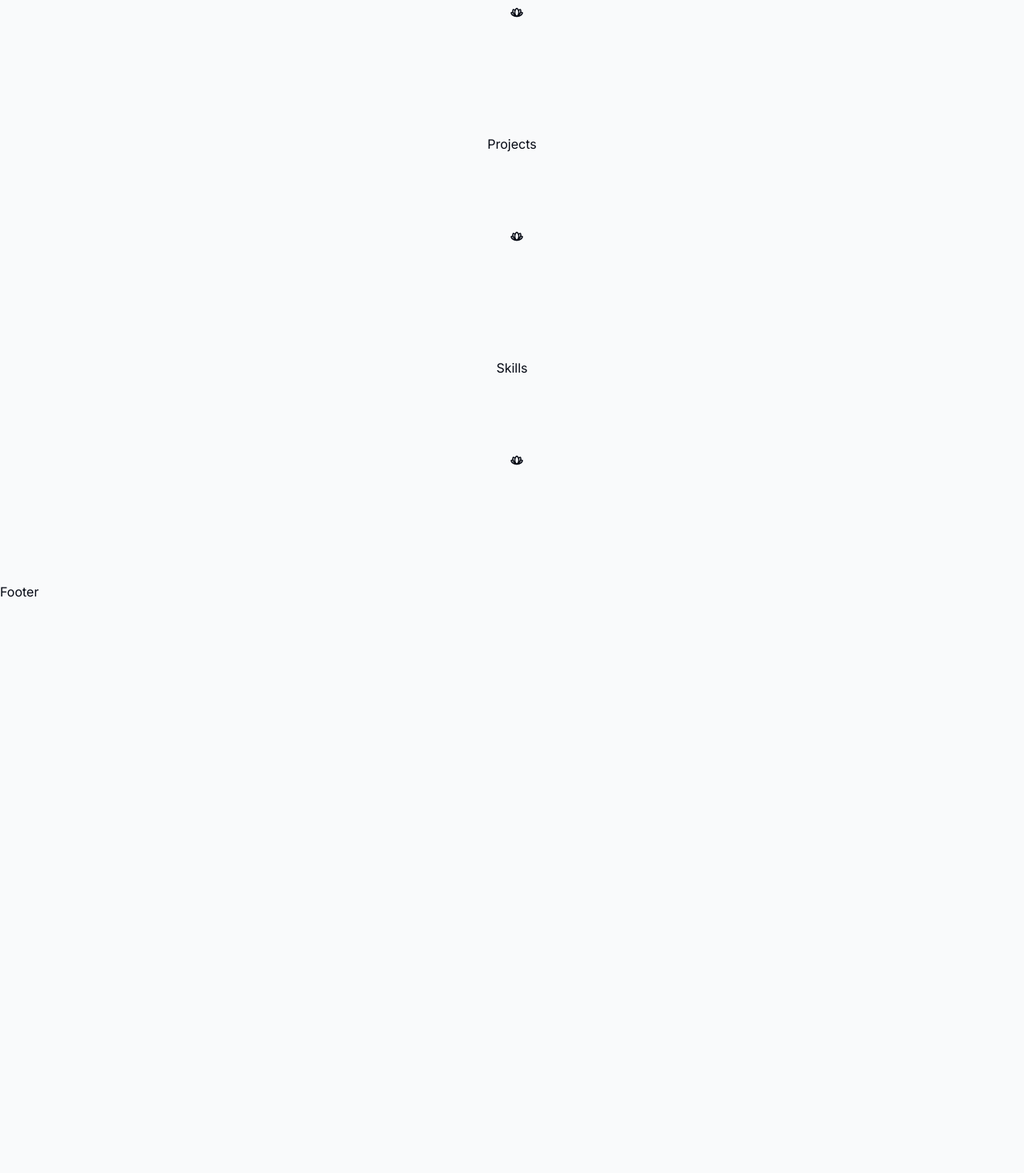
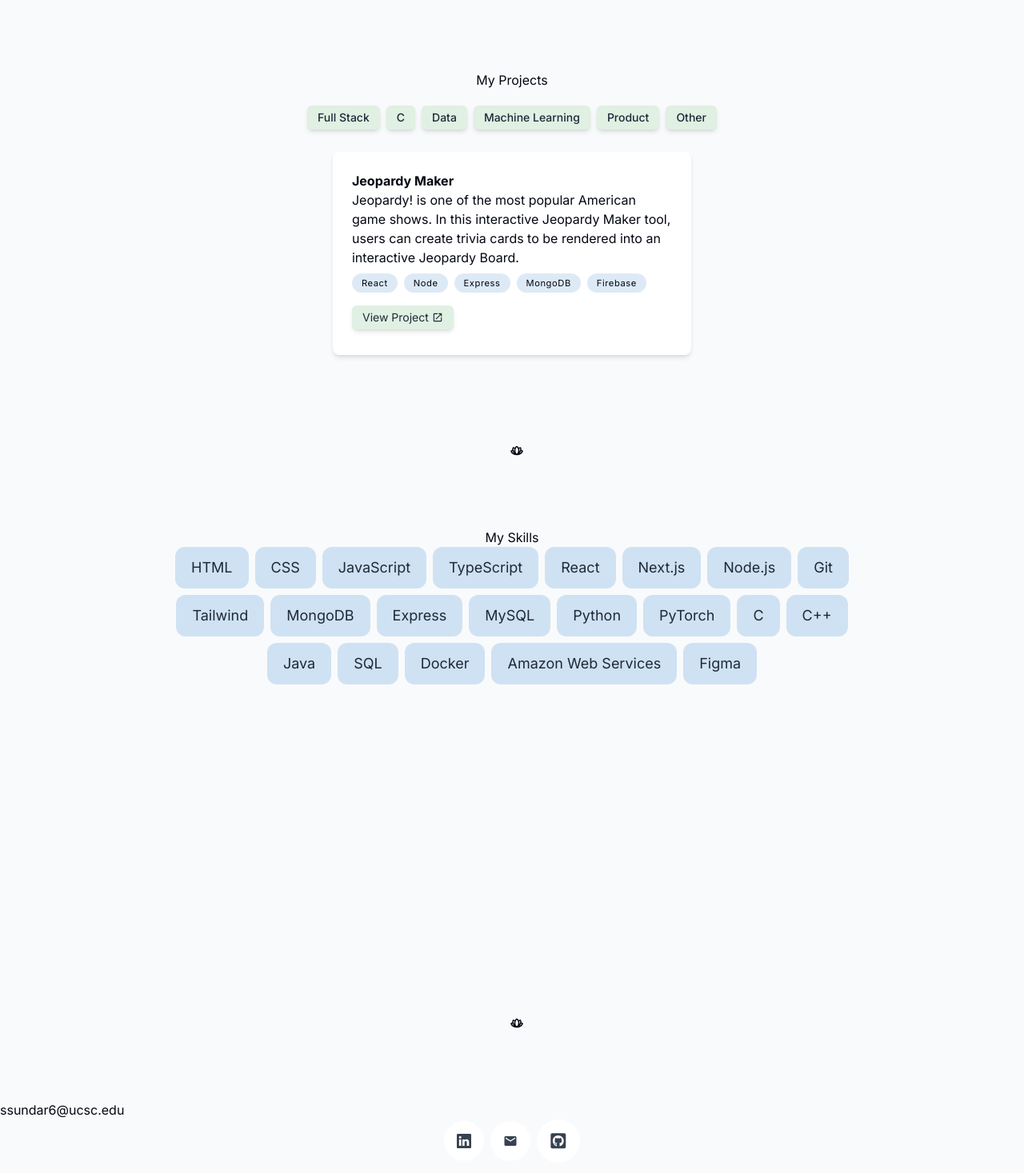
Before and after one commit to shreyasun/shreyasun.github.io, a Next.js app: page / in a window 1280 px wide. Shown: the part 1330-2797 px from the top of the page at 80% size. Built offline with nearby package versions, Linux system fonts and the light colour scheme.

Commit message:
making more progress

```diff
--- a/app/layout.tsx
+++ b/app/layout.tsx
@@ -19,11 +19,10 @@ export default function RootLayout({
 }) {
   return (
     <html lang="en">
-      <body className={`${inter.className} bg-gray-50 text-gray-950 relative h-[5000px] pt-28 sm:pt-36`}>
+      <body className={`${inter.className} bg-gray-50 text-gray-950 relative pt-28 sm:pt-36`}>
         <div className='bg-[#e0f0e3] absolute top-[-6rem] -z-10 right-[11rem] h-[31.25rem] w-[31.25rem] rounded-full blur-[10rem] sm:w-[68.75rem] dark:bg-[#946263]'></div>
         <div className='bg-[#CFE2F3] absolute top-[-1rem] -z-10 left-[-35rem] h-[31.25rem] w-[50rem] rounded-full blur-[10rem] sm:w-[68.75rem] md:left-[-33rem] lg:left-[-28rem] xl:left-[-15rem] 2xl:left-[-5rem] dark:bg-[#676394]'></div>
         <Header />
-
         {children}
         <Footer />
       </body>
--- a/components/About.tsx
+++ b/components/About.tsx
@@ -14,9 +14,9 @@ function About() {
     >
       <h1>About me</h1>
       <p className="mb-3">
-        After graduating with a degree in{" "}
-        <span className="font-medium">Accounting</span>, I decided to pursue my
-        passion for programming. I enrolled in a coding bootcamp and learned{" "}
+      Hello! My name is{" "}
+        <span className="font-medium">Shreya</span>. I am a soon-to-be Computer Science graduate,
+        currently finishing up my final few courses at UCSC. I have a great passion for programming and exploring and building new things.{" "}
         <span className="font-medium">full-stack web development</span>.{" "}
         <span className="italic">My favorite part of programming</span> is the
         problem-solving aspect. I <span className="underline">love</span> the
--- a/components/Footer.tsx
+++ b/components/Footer.tsx
@@ -1,8 +1,41 @@
+"use client"
 import React from 'react'
+import { motion } from "framer-motion"
+import Link from 'next/link';
+import { RiFilePaper2Line } from "react-icons/ri";
+import { BsLinkedin } from "react-icons/bs";
+import { FaGithubSquare } from "react-icons/fa";
+import { MdEmail } from "react-icons/md";
 
 function Footer() {
   return (
-    <div>Footer</div>
+    <section>
+      ssundar6@ucsc.edu
+      <motion.div
+        className="flex flex-col sm:flex-row items-center justify-center gap-2 px-4 text-lg font-medium"
+        initial={{ opacity: 0, y: 100 }}
+        animate={{ opacity: 1, y: 0 }}
+        transition={{
+          delay: 0.1
+        }}
+      >
+
+      <a className="group bg-white p-4 text-gray-700 flex items-center gap-2 rounded-full outline-none focus:scale-110 hover:scale-110 hover-bg-gray-950 active:scale-105 transition cursor-pointer"
+        href="https://www.linkedin.com/in/shreyasundar" target="_blank">
+        <BsLinkedin />
+      </a>
+
+      <a className="group bg-white p-4 text-gray-700 flex items-center gap-2 rounded-full outline-none focus:scale-110 hover:scale-110 hover-bg-gray-950 active:scale-105 transition cursor-pointer">
+        <MdEmail />
+      </a>
+
+      <a className="group bg-white p-4 text-gray-700 flex items-center gap-2 text-[1.35rem] rounded-full outline-none focus:scale-110 hover:scale-110 hover-bg-gray-950 active:scale-105 transition cursor-pointer"
+        href="https://www.github.com/shreyasun" target="_blank">
+        <FaGithubSquare />
+      </a>
+
+      </motion.div>
+    </section>
   )
 }
 
--- a/components/Intro.tsx
+++ b/components/Intro.tsx
@@ -8,7 +8,7 @@ import { RiFilePaper2Line } from "react-icons/ri";
 import { BsLinkedin } from "react-icons/bs";
 import { FaGithubSquare } from "react-icons/fa";
 import { MdEmail } from "react-icons/md";
-
+import shreyaa from "@/lib/shreyaa.jpg"
 
 export default function Intro() {
   return (
@@ -23,7 +23,7 @@ export default function Intro() {
           }}
         >
           <Image
-            src="https://images.unsplash.com/photo-1507003211169-0a1dd7228f2d?fit=crop&w=368&h=368&q=100"
+            src={shreyaa}
             alt="Ricardo portrait"
             width="192"
             height="192"
@@ -41,7 +41,7 @@ export default function Intro() {
         <span className="font-bold">Software Engineer</span> who enjoys{" "}
         <span className="font-bold">developing and designing</span> innovative digital solutions.{" "}
         My areas of interest include
-        <span className="italic"> full stack development, machine learning,</span> and more.{" "}
+        <span className="italic"> databases, full stack development, machine learning,</span> and more.{" "}
       </motion.p>
 
       <motion.div
--- a/components/Projects.tsx
+++ b/components/Projects.tsx
@@ -1,8 +1,62 @@
-import React from 'react'
+"use client"
+import React, {useState} from 'react'
+import {motion} from "framer-motion"
+import Link from 'next/link';
+import {projects, categories} from "@/lib/data"
+import { MdOutlineOpenInNew } from "react-icons/md";
 
 function Projects() {
+  const [currCategory, setCurrCategory] = useState("Full Stack")
+  const changeCategory = (category: React.SetStateAction<string>) => {
+    setCurrCategory(category);
+  }
+  const filteredProjects = projects.filter(project => project.category === currCategory)
+
   return (
-    <div>Projects</div>
+    <section className='flex flex-col items-center justify-center gap-5'>
+      <h1>My Projects</h1>
+      <div className='flex flex-col sm:flex-row items-center justify-center gap-2 px-4 text-lg font-medium'>
+        {categories.map((category) => (
+          <div className="cursor-pointer inline-block bg-[#e0f0e3] dark:bg-gray-800 rounded-md px-3 py-1 text-sm text-gray-800 dark:text-gray-200 border border-transparent hover:bg-[#CFE2F3] dark:hover:bg-gray-700 mb-2 mx-auto sm:mx-0 shadow-md p-6"
+          key={category} onClick={() => changeCategory(category)}>
+            {category}
+          </div>
+        ))}
+      </div>
+      <div className="flex">
+        <ul>
+          {filteredProjects.length === 0 ? (
+            <div className='mb-4 max-w-md bg-white dark:bg-gray-800 rounded-lg shadow-md p-6'>
+              <h2>Coming Soon!</h2>
+            </div>
+          ) : (
+            filteredProjects.map((project, i) => (
+              <div key={i} className='mb-4 max-w-md bg-white dark:bg-gray-800 rounded-lg shadow-md p-6'>
+                <h2><b>{project.title}</b></h2>
+                <p>{project.description}</p>
+                <ul className="flex flex-wrap mt-4 gap-2 sm:mt-auto">
+                  {project.tools.map((tool, i) => (
+                    <li
+                      className="bg-[#CFE2F3]/[0.7] px-3 py-1 text-[0.7rem] mt-2 tracking-wider rounded-full"
+                      key={i}
+                    >
+                      {tool}
+                    </li>
+                  ))}
+                </ul>
+                <div className='cursor-pointer inline-block'>
+                  <a href={project.link} target="_blank" rel="noopener noreferrer">
+                    <div className='bg-[#e0f0e3] dark:bg-gray-800 mt-4 rounded-md px-3 py-1 text-sm text-gray-800 dark:text-gray-200 border border-transparent hover:bg-[#CFE2F3] dark:hover:bg-gray-700 mb-2 mx-auto sm:mx-0 shadow-md flex items-center'>
+                      View Project <MdOutlineOpenInNew className="ml-1" />
+                    </div>
+                  </a>
+                </div>
+              </div>
+            ))
+          )}
+        </ul>
+      </div>
+    </section>
   )
 }
 
--- a/components/SectionDivider.tsx
+++ b/components/SectionDivider.tsx
@@ -7,7 +7,7 @@ import { motion } from "framer-motion"
 function SectionDivider() {
   return (
     <motion.div
-      className="my-24 h-16 w-1 rounded-full hiden sm:block"
+      className="my-24 h-2 w-1 rounded-full hiden sm:block"
       initial={{opacity: 0, y: 100}}
       animate={{opacity: 1, y: 0}}
       transition={{delay: 0.125}}
--- a/components/Skills.tsx
+++ b/components/Skills.tsx
@@ -1,8 +1,36 @@
+"use client"
 import React from 'react'
+import {motion} from "framer-motion"
+import Link from 'next/link';
+import { skills } from "@/lib/data"
+
 
 function Skills() {
   return (
-    <div>Skills</div>
+    <section id="skills" className="mb-28 max-w-[53rem] scroll-mt-28 text-center sm:mb-40">
+      <h1>My Skills</h1>
+      <motion.div className='mb-28 max-w-[60rem] mx-auto text-center leading-8 sm:mb-40 scroll-mt-28'
+      initial={{ y: -100, opacity: 0 }}
+      animate={{ y: 0,  opacity: 1 }}
+      >
+        <ul className="flex flex-wrap justify-center gap-2 text-lg text-gray-800">
+          {skills.map((skill, i) => (
+            <motion.li
+              className="bg-[#CFE2F3] borderBlack rounded-xl px-5 py-3 dark:bg-white/10 dark:text-white/80"
+              key={i}
+              initial="initial"
+              whileInView="animate"
+              viewport={{
+                once: true,
+              }}
+              custom={i}
+            >
+              {skill}
+            </motion.li>
+          ))}
+        </ul>
+      </motion.div>
+    </section>
   )
 }
 
--- a/lib/data.ts
+++ b/lib/data.ts
@@ -30,7 +30,7 @@ export const links = [
   },
 ] as const;
 
-export const experiencesData = [
+export const experiences = [
   {
     title: "Student",
     company: "University of California, Santa Cruz",
@@ -60,31 +60,50 @@ export const experiencesData = [
   },
 ] as const;
 
-export const projectsData = [
+export const projects = [
   {
-    title: "CorpComment",
+    title: "Schmidt-Samoa Cryptography",
+    category: "C",
     description:
-      "I worked as a full-stack developer on this startup project for 2 years. Users can give public feedback to companies.",
-    tags: ["React", "Next.js", "MongoDB", "Tailwind", "Prisma"],
-    //imageUrl: ,
+      "Large integers, which are difficult to factor, are used to generate a public-private key pair. The public key is used to encrypt a file, and the encrypted file can only be decrypted by using the respective private key.",
+    tools: ["C", "Linux"],
+    link: "https://github.com/shreyasun/lz-compression"
   },
   {
-    title: "rmtDev",
+    title: "Lempel-Ziv Data Compression",
+    category: "C",
     description:
-      "Job board for remote developer jobs. I was the front-end developer. It has features like filtering, sorting and pagination.",
-    tags: ["React", "TypeScript", "Next.js", "Tailwind", "Redux"],
-    //imageUrl: ,
+      "Lossless data compression algorithm that stores recurring patterns of data in a dictionary, compressing the data input. Decompression reconstructs original data using these encoded dictionary references.",
+    tools: ["C", "Linux"],
+    link: "https://github.com/shreyasun/ss-cryptography"
   },
   {
-    title: "Word Analytics",
+    title: "Jeopardy Maker",
+    category: "Full Stack",
     description:
-      "A public web app for quick analytics on text. It shows word count, character count and social media post limits.",
-    tags: ["React", "Next.js", "SQL", "Tailwind", "Framer"],
-    //imageUrl: ,
+      "Jeopardy! is one of the most popular American game shows. In this interactive Jeopardy Maker tool, users can create trivia cards to be rendered into an interactive Jeopardy Board. ",
+    tools: ["React", "Node", "Express", "MongoDB", "Firebase"],
+    link: "https://github.com/shreyasun/jeopardy-maker"
+  },
+  {
+    title: "Bloom",
+    category: "Product",
+    description:
+      "Minimally designed secondhand clothing website that simplifies the shopping experience, allowing user to easily find what they're looking for, get the information they require without being overwhelmed, and check out without too many steps.",
+    tools: ["Figma", "Google Workspace", "Notion"],
+    link: ""
+  },
+  {
+    title: "Mon Ami",
+    category: "Product",
+    description:
+      "All-in-one mental wellness platform that provides users access to mental health content and the opportunity to build connections and interact with individuals and groups in a supportive community.",
+    tools: ["Figma", "Google Workspace", "Notion"],
+    link: ""
   },
 ] as const;
 
-export const skillsData = [
+export const skills = [
   "HTML",
   "CSS",
   "JavaScript",
@@ -98,10 +117,22 @@ export const skillsData = [
   "Express",
   "MySQL",
   "Python",
+  "PyTorch",
   "C",
   "C++",
   "Java",
   "SQL",
   "Docker",
   "Amazon Web Services",
+  "Figma"
 ] as const;
+
+
+export const categories = [
+  "Full Stack",
+  "C",
+  "Data",
+  "Machine Learning",
+  "Product",
+  "Other"
+] as const;
```
Also changed, not shown: lib/shreyaa.jpg (added).
